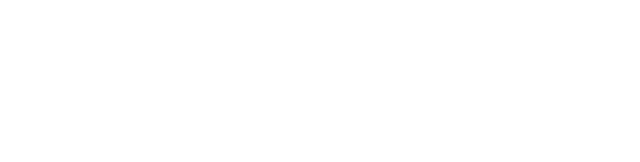
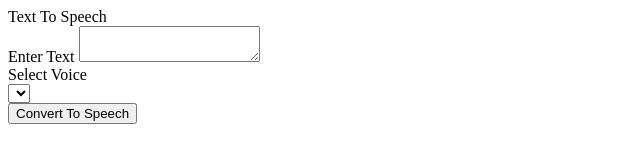
Before and after one commit to thorcamara/Text_to_speech_app, a plain HTML site: page index.html in a window 1280 px wide. Shown: the whole page, without its empty margins (0-640 px from the left). Drawn offline with Linux system fonts and the light colour scheme.

Commit message:
Added HTML structure

```diff
--- a/index.html
+++ b/index.html
@@ -10,7 +10,22 @@
 
 <body>
 
-
+  <div class="wrapper">
+    <header>Text To Speech</header>
+    <form action="">
+      <div class="row">
+        <label>Enter Text</label>
+        <textarea></textarea>
+      </div>
+      <div class="row">
+        <label>Select Voice</label>
+        <div class="outer">
+          <select></select>
+        </div>
+      </div>
+      <button>Convert To Speech</button>
+    </form>
+  </div>
 
   <script src="script.js"></script>
 </body>
```
